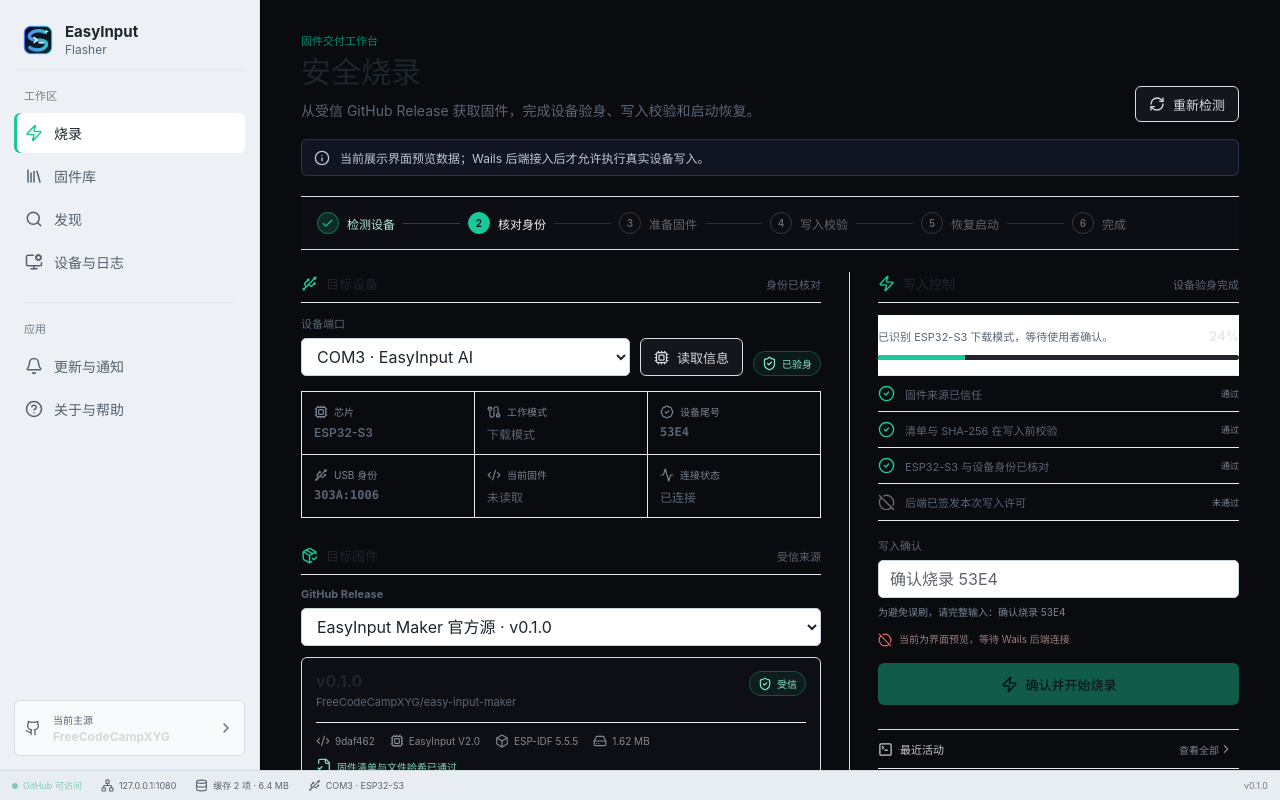
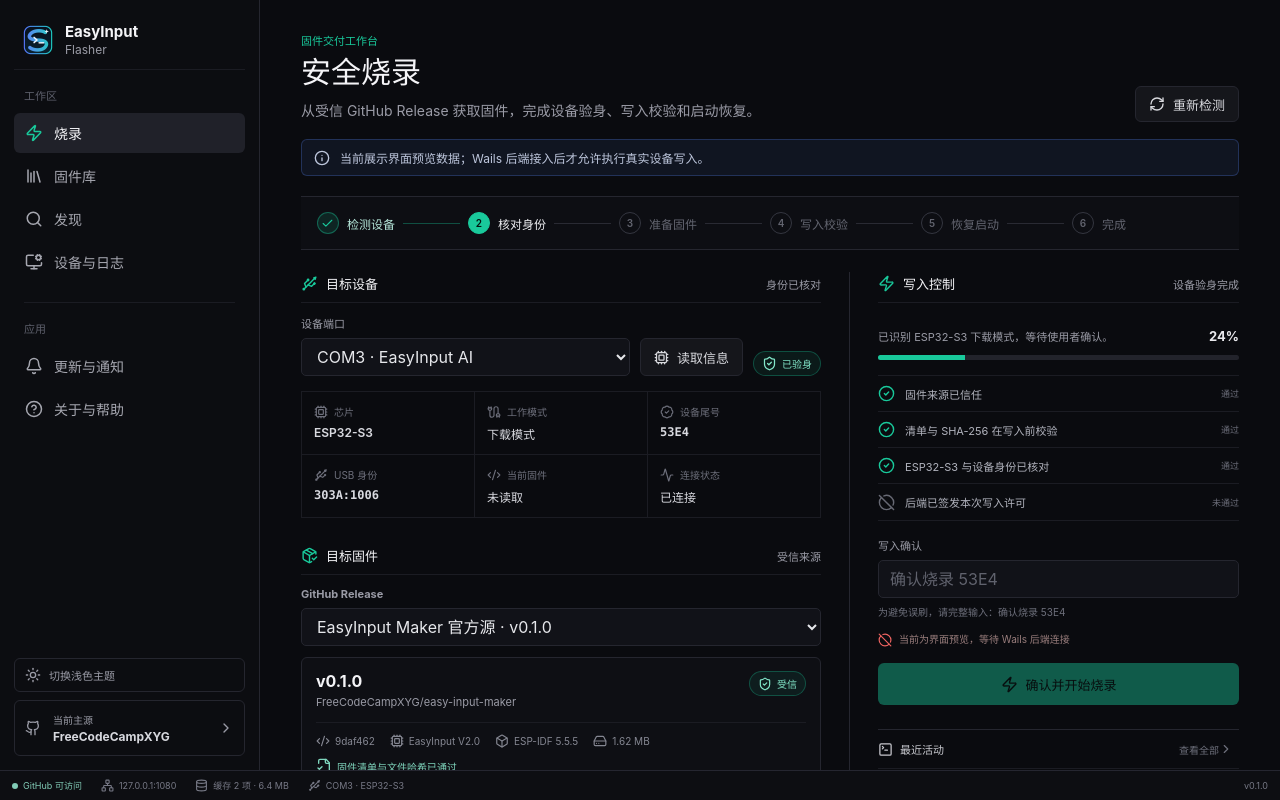
Before and after one commit to FreeCodeCampXYG/easyinput-flasher, a React (Vite) app in the folder frontend/: page / in a window 1280 px wide. Built offline with nearby package versions, Linux system fonts and the light colour scheme.

Commit message:
fix: add theme switch and detect normal mode devices
Restore coherent dark styling with a persisted light theme option and recognize EasyInput AI HID or BLE devices before the BOOT download transition.

```diff
--- a/frontend/src/App.tsx
+++ b/frontend/src/App.tsx
@@ -35,6 +35,8 @@
   ShieldCheck,
   Sparkles,
   Star,
+  Sun,
+  Moon,
   TerminalSquare,
   Usb,
   X,
@@ -93,9 +95,10 @@
 };
 
 const isBusyStage = (stage: FlashStage) =>
-  stage === "detecting" || stage === "downloading" || stage === "flashing" || stage === "restarting";
+  stage === "downloading" || stage === "flashing" || stage === "restarting";
 
 function App() {
+  const [theme, setTheme] = useState<"dark" | "light">(() => window.localStorage.getItem("easyinput-flasher-theme") === "light" ? "light" : "dark");
   const [page, setPage] = useState<PageId>("flash");
   const [snapshot, setSnapshot] = useState<DashboardSnapshot>(demoSnapshot);
   const [selectedDeviceId, setSelectedDeviceId] = useState(demoSnapshot.selectedDeviceId ?? "");
@@ -256,8 +259,16 @@
     }
   };
 
+  const toggleTheme = () => {
+    setTheme((current) => {
+      const next = current === "dark" ? "light" : "dark";
+      window.localStorage.setItem("easyinput-flasher-theme", next);
+      return next;
+    });
+  };
+
   return (
-    <div className="app-shell">
+    <div className={`app-shell theme-${theme}`}>
       <Sidebar
         page={page}
         open={sidebarOpen}
@@ -266,6 +277,8 @@
           setPage(next);
           setSidebarOpen(false);
         }}
+        theme={theme}
+        onToggleTheme={toggleTheme}
       />
       <main className="main-workspace">
         <button className="mobile-menu" type="button" onClick={() => setSidebarOpen(true)} aria-label="打开导航">
@@ -283,9 +296,11 @@
   open: boolean;
   onClose: () => void;
   onNavigate: (page: PageId) => void;
+  theme: "dark" | "light";
+  onToggleTheme: () => void;
 }
 
-function Sidebar({ page, open, onClose, onNavigate }: SidebarProps) {
+function Sidebar({ page, open, onClose, onNavigate, theme, onToggleTheme }: SidebarProps) {
   return (
     <>
       {open && <button className="sidebar-backdrop" type="button" onClick={onClose} aria-label="关闭导航" />}
@@ -307,6 +322,10 @@
             <NavButton key={item.id} item={item} active={page === item.id} onClick={() => onNavigate(item.id)} />
           ))}
         </nav>
+        <button className="theme-toggle" type="button" onClick={onToggleTheme}>
+          {theme === "dark" ? <Sun size={16} /> : <Moon size={16} />}
+          <span>{theme === "dark" ? "切换浅色主题" : "切换深色主题"}</span>
+        </button>
         <div className="sidebar-source">
           <Github size={16} />
           <div>
--- a/frontend/src/styles.css
+++ b/frontend/src/styles.css
@@ -1,21 +1,21 @@
 :root {
   font-family: Inter, "SF Pro Display", "PingFang SC", "Microsoft YaHei", system-ui, sans-serif;
-  color: #1d252d;
-  background: #f4f6f8;
+  color: #f4f4f7;
+  background: #090a0d;
   font-synthesis: none;
   text-rendering: optimizeLegibility;
-  --bg: #f4f6f8;
-  --sidebar: #edf1f5;
-  --surface: #ffffff;
-  --surface-2: #f7f9fb;
-  --surface-3: #eef2f6;
-  --line: #d8dee6;
-  --line-soft: #e7ebf0;
-  --text: #1d252d;
-  --muted: #596675;
-  --subtle: #788695;
+  --bg: #090a0d;
+  --sidebar: #0c0d11;
+  --surface: #101116;
+  --surface-2: #15161d;
+  --surface-3: #1b1c24;
+  --line: #25262f;
+  --line-soft: #1b1c23;
+  --text: #f4f4f7;
+  --muted: #9a9ba6;
+  --subtle: #6d6f7b;
   --accent: #19c99b;
-  --accent-soft: rgba(25, 201, 155, 0.16);
+  --accent-soft: rgba(25, 201, 155, 0.12);
   --blue: #5b8cff;
   --amber: #e8b348;
   --red: #ef6461;
@@ -116,7 +116,7 @@
 
 .nav-caption {
   margin: 0 10px 7px;
-  color: #929ba6;
+  color: #5d5f6b;
   font-size: 11px;
   font-weight: 700;
   text-transform: uppercase;
@@ -137,7 +137,7 @@
   padding: 0 11px;
   border: 0;
   border-radius: 6px;
-  color: #c1c7cf;
+  color: #a6a7b0;
   background: transparent;
   cursor: pointer;
   text-align: left;
@@ -145,12 +145,12 @@
 
 .nav-button:hover {
   color: #e7e8ed;
-  background: #272d35;
+  background: #15161c;
 }
 
 .nav-button.active {
   color: #f7f7fa;
-  background: #313943;
+  background: #202129;
 }
 
 .nav-button.active svg {
@@ -173,6 +173,32 @@
   border: 1px solid var(--line);
   border-radius: 6px;
   color: var(--muted);
+}
+
+.theme-toggle {
+  display: inline-flex;
+  align-items: center;
+  gap: 8px;
+  width: 100%;
+  min-height: 34px;
+  margin-top: auto;
+  margin-bottom: 8px;
+  padding: 0 10px;
+  border: 1px solid var(--line);
+  border-radius: 6px;
+  color: var(--muted);
+  background: transparent;
+  cursor: pointer;
+  font-size: 11px;
+}
+
+.theme-toggle:hover {
+  color: var(--text);
+  background: var(--surface-2);
+}
+
+.theme-toggle + .sidebar-source {
+  margin-top: 0;
 }
 
 .sidebar-source div {
@@ -1469,80 +1495,96 @@
 }
 
 /* 明亮工作台覆盖：保留深色信息层级，但让长时间操作时的文字和状态更易读。 */
-.nav-button:hover,
-.nav-button.active,
-.progress-panel,
-.log-console,
-.update-status,
-.completion-panel,
-.feature-tag,
-.table-row:hover,
-.table-row.selected,
-.mobile-menu {
+.theme-light {
+  --bg: #f4f6f8;
+  --sidebar: #edf1f5;
+  --surface: #ffffff;
+  --surface-2: #f7f9fb;
+  --surface-3: #eef2f6;
+  --line: #d8dee6;
+  --line-soft: #e7ebf0;
+  --text: #1d252d;
+  --muted: #596675;
+  --subtle: #788695;
+  --accent-soft: rgba(25, 201, 155, 0.16);
+}
+
+.theme-light .main-workspace { background: #f4f6f8; }
+.theme-light .nav-button:hover,
+.theme-light .nav-button.active,
+.theme-light .progress-panel,
+.theme-light .log-console,
+.theme-light .update-status,
+.theme-light .completion-panel,
+.theme-light .feature-tag,
+.theme-light .table-row:hover,
+.theme-light .table-row.selected,
+.theme-light .mobile-menu {
   background: #ffffff;
 }
 
-.nav-button { color: #536170; }
-.nav-button:hover { color: #1d252d; }
-.nav-button.active { color: #17212a; box-shadow: inset 3px 0 0 var(--accent); }
-.nav-caption { color: #6f7d8b; }
-.sidebar-source { background: #f8fafc; }
-.eyebrow { color: #008d72; }
-.page-header h1,
-.section-heading,
-.release-title-row strong,
-.table-row strong,
-.source-main strong,
-.device-summary strong,
-.update-status strong,
-.about-intro h2,
-.timeline-content strong { color: #1d252d; }
-.page-header p,
-.field > span,
-.fact dd,
-.release-title-row span,
-.table-row span:not(.status-pill),
-.source-main span,
-.source-main p,
-.device-summary span:not(.status-pill),
-.update-status span,
-.timeline-date,
-.about-intro span { color: #596675; }
-.field select,
-.field input,
-.search-box input,
-.discover-search input { color: #1d252d; background: #ffffff; border-color: #cbd4de; }
-.field select:focus,
-.field input:focus,
-.search-box input:focus,
-.discover-search input:focus { border-color: #16ad8a; }
-.progress-meta span,
-.gate-row,
-.log-row,
-.feature-list > span:first-child { color: #596675; }
-.gate-row small,
-.log-row time,
-.log-row strong { color: #788695; }
-.log-console,
-.log-console .console-lines { background: #fbfcfd; }
-.log-row.detailed { border-bottom-color: #e7ebf0; }
-.status-bar { color: #596675; background: #e8edf2; border-top-color: #d0d8e1; }
-.status-version { color: #6f7d8b; }
-.safety-note { color: #765b16; background: #fff9e8; border-color: #ead59a; }
-.safety-note span { color: #866f3b; }
-.connection-warning { color: #705617; background: #fff8e4; border-color: #ead08b; }
-.connection-warning span { color: #806d42; }
-.inline-error { background: #fff0ef; border-color: #edb9b5; color: #a53f3a; }
-.filter-tabs button.active,
-.filter-tabs button:hover,
-.console-toolbar button:hover { color: #1d252d; background: #e8edf2; }
-.source-mark { background: #dce8fb; color: #31558e; }
-.source-mark.tone-2 { background: #d8f2e9; color: #16735d; }
-.source-mark.tone-3 { background: #f6e8c9; color: #80611f; }
-.completion-panel { border-color: #a8dfcf; background: #f0fbf7; }
-.feature-tag { border-color: #d5dce4; color: #4d5c6a; background: #f7f9fb; }
-.about-grid { border-color: #d8dee6; }
-.about-grid section { border-color: #e7ebf0; }
+.theme-light .nav-button { color: #536170; }
+.theme-light .nav-button:hover { color: #1d252d; }
+.theme-light .nav-button.active { color: #17212a; box-shadow: inset 3px 0 0 var(--accent); }
+.theme-light .nav-caption { color: #6f7d8b; }
+.theme-light .sidebar-source { background: #f8fafc; }
+.theme-light .theme-toggle { background: #f8fafc; }
+.theme-light .eyebrow { color: #008d72; }
+.theme-light .page-header h1,
+.theme-light .section-heading,
+.theme-light .release-title-row strong,
+.theme-light .table-row strong,
+.theme-light .source-main strong,
+.theme-light .device-summary strong,
+.theme-light .update-status strong,
+.theme-light .about-intro h2,
+.theme-light .timeline-content strong { color: #1d252d; }
+.theme-light .page-header p,
+.theme-light .field > span,
+.theme-light .fact dd,
+.theme-light .release-title-row span,
+.theme-light .table-row span:not(.status-pill),
+.theme-light .source-main span,
+.theme-light .source-main p,
+.theme-light .device-summary span:not(.status-pill),
+.theme-light .update-status span,
+.theme-light .timeline-date,
+.theme-light .about-intro span { color: #596675; }
+.theme-light .field select,
+.theme-light .field input,
+.theme-light .search-box input,
+.theme-light .discover-search input { color: #1d252d; background: #ffffff; border-color: #cbd4de; }
+.theme-light .field select:focus,
+.theme-light .field input:focus,
+.theme-light .search-box input:focus,
+.theme-light .discover-search input:focus { border-color: #16ad8a; }
+.theme-light .progress-meta span,
+.theme-light .gate-row,
+.theme-light .log-row,
+.theme-light .feature-list > span:first-child { color: #596675; }
+.theme-light .gate-row small,
+.theme-light .log-row time,
+.theme-light .log-row strong { color: #788695; }
+.theme-light .log-console,
+.theme-light .log-console .console-lines { background: #fbfcfd; }
+.theme-light .log-row.detailed { border-bottom-color: #e7ebf0; }
+.theme-light .status-bar { color: #596675; background: #e8edf2; border-top-color: #d0d8e1; }
+.theme-light .status-version { color: #6f7d8b; }
+.theme-light .safety-note { color: #765b16; background: #fff9e8; border-color: #ead59a; }
+.theme-light .safety-note span { color: #866f3b; }
+.theme-light .connection-warning { color: #705617; background: #fff8e4; border-color: #ead08b; }
+.theme-light .connection-warning span { color: #806d42; }
+.theme-light .inline-error { background: #fff0ef; border-color: #edb9b5; color: #a53f3a; }
+.theme-light .filter-tabs button.active,
+.theme-light .filter-tabs button:hover,
+.theme-light .console-toolbar button:hover { color: #1d252d; background: #e8edf2; }
+.theme-light .source-mark { background: #dce8fb; color: #31558e; }
+.theme-light .source-mark.tone-2 { background: #d8f2e9; color: #16735d; }
+.theme-light .source-mark.tone-3 { background: #f6e8c9; color: #80611f; }
+.theme-light .completion-panel { border-color: #a8dfcf; background: #f0fbf7; }
+.theme-light .feature-tag { border-color: #d5dce4; color: #4d5c6a; background: #f7f9fb; }
+.theme-light .about-grid { border-color: #d8dee6; }
+.theme-light .about-grid section { border-color: #e7ebf0; }
 
 @media (max-width: 1120px) {
   :root {
```
Also changed, not shown: 2 other files (tests, documents, lock files or other folders).
